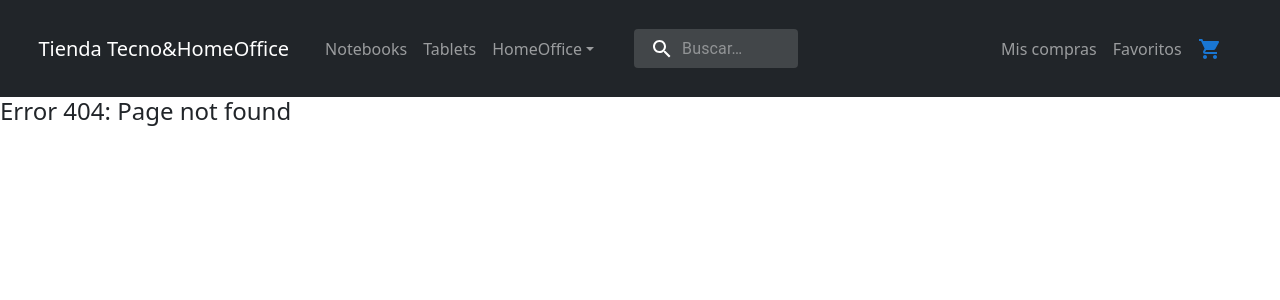
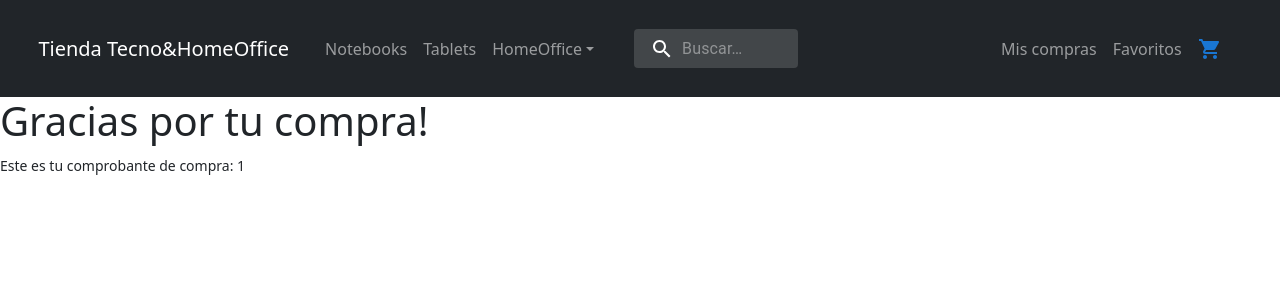
Before and after one commit to EstebanRaffo/TiendaHomeOfficeTecno, a React (Create React App) app: page /order-confirmation/1 in a window 1280 px wide. Before the commit this address had no page. Shown: the top 300 px of the page. Built offline with nearby package versions, Linux system fonts and the light colour scheme.

Commit message:
BuyOrder

```diff
--- a/src/App.js
+++ b/src/App.js
@@ -5,7 +5,7 @@ import CartView from './components/CartView/CartView'
 import HomePage from './pages/HomePage';
 import {BrowserRouter, Routes, Route} from 'react-router-dom'
 import {CartContextProvider} from './context/cartContext'
-
+import BuyOrder from './components/BuyOrder/BuyOrder'
 
 function App() {
   return (
@@ -17,6 +17,7 @@ function App() {
           <Route path='/category/:categoryId' element={<HomePage/>}/>
           <Route path='/product/:id' element={<ItemDetailContainer/>}/>
           <Route path='/cart' element={<CartView/>} />
+          <Route path='/order-confirmation/:orderId' element={<BuyOrder/>}></Route>
           <Route path='*' element={<h4>Error 404: Page not found</h4>}/>
         </Routes>
       </BrowserRouter>
--- /dev/null
+++ b/src/components/BuyOrder/BuyOrder.js
@@ -0,0 +1,15 @@
+import { useParams } from "react-router-dom"
+
+
+const BuyOrder = () => {
+    const { orderId } = useParams()
+
+    return (
+        <div>
+          <h1>Gracias por tu compra!</h1>
+          <small>Este es tu comprobante de compra: {orderId}</small>
+        </div>
+    );
+}
+
+export default BuyOrder
--- a/src/components/CartView/CartView.js
+++ b/src/components/CartView/CartView.js
@@ -4,6 +4,7 @@ import { Link, useNavigate } from "react-router-dom";
 import { Button } from '@mui/material';
 import CartItem from "../CartItem/CartItem";
 import { createOrderWithStockUpdate } from "../../services/firebase";
+import CheckoutForm from "../CheckoutForm/CheckoutForm";
 
 
 const CartView = () => {
@@ -12,11 +13,12 @@ const CartView = () => {
 
     async function handleConfirm(){
         const order = {
-            items: cart,
             buyer: {
                 name: "Esteban Raffo",
+                phone: "1234-5678",
                 email: "e.fraffo@gmail.com"
             },
+            items: cart,
             date: new Date(),
             price: getTotalPrice()
         };
@@ -39,21 +41,22 @@ const CartView = () => {
 
     return(
         <div>
-            <ol>
             {cart.length ?
-                    cart.map(item => <CartItem key={item.id} {...item} />)
+                <>
+                    {cart.map(item => <CartItem key={item.id} {...item} />)}
+                    <br></br>
+                    <h3>Total: $ {getTotalPrice()}</h3>
+                    <Button onClick={() => clearCart()}>Vaciar Carrito</Button>
+                    <br></br>
+                    <CheckoutForm />
+                    <Button variant="contained" size='large' onClick={handleConfirm}>Comprar Carrito</Button>
+                </>
                 :
                 <>
                     <h1>Tu carrito está vacío</h1>
                     <Link to='/'><Button variant="contained" size='large'>Ir al catálogo</Button></Link>
                 </>
             }
-            </ol>
-            <br></br>
-            <h3>Total: $ {getTotalPrice()}</h3>
-            <Button onClick={() => clearCart()}>Vaciar Carrito</Button>
-            <br></br>
-            <Button variant="contained" size='large' onClick={handleConfirm}>Comprar Carrito</Button>
         </div>
     )
 }
--- /dev/null
+++ b/src/components/CheckoutForm/CheckoutForm.js
@@ -0,0 +1,12 @@
+const CheckoutForm = () => {
+  return (
+    <form>
+      <small>Completa tu compra</small>
+      <input placeholder="Nombre" />
+      <input placeholder="Email" />
+      <input placeholder="Teléfono" />
+    </form>
+  );
+};
+
+export default CheckoutForm;
```
Lines whose indentation alone changed are shown as unchanged.
